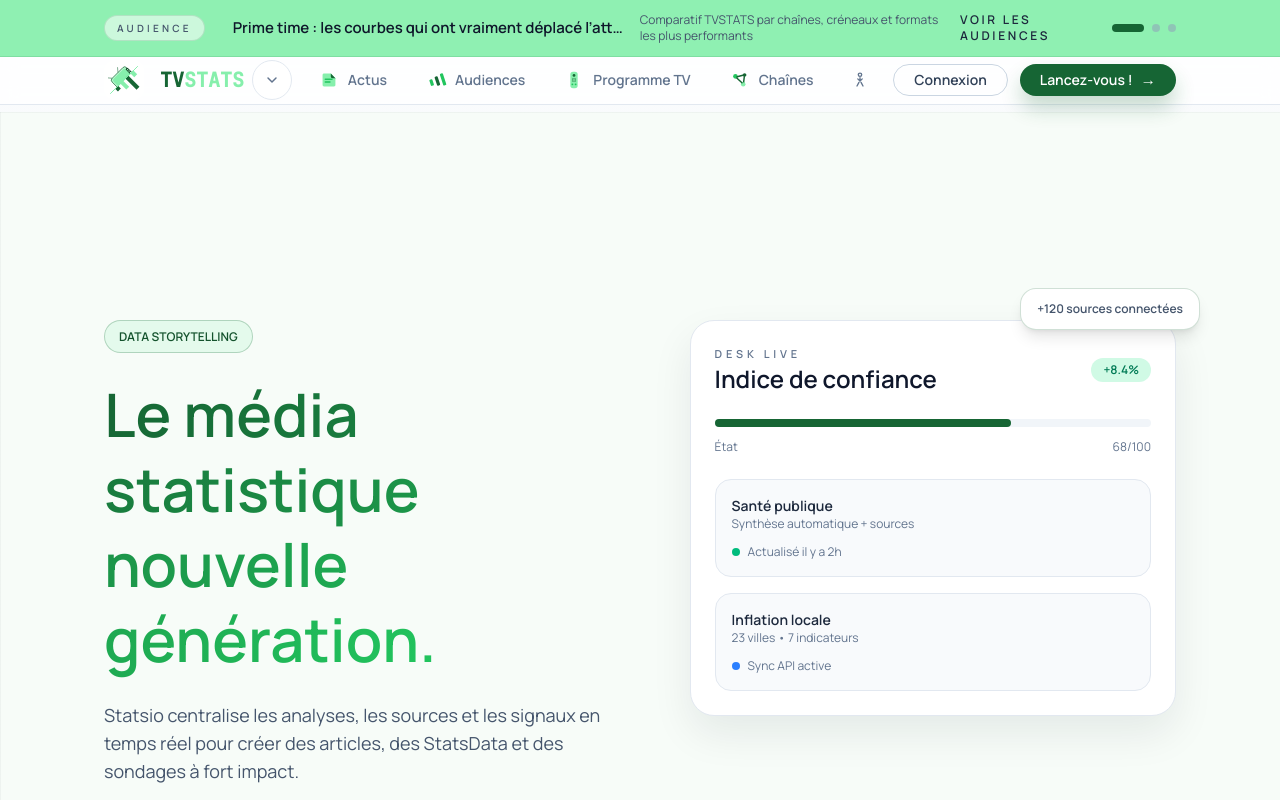
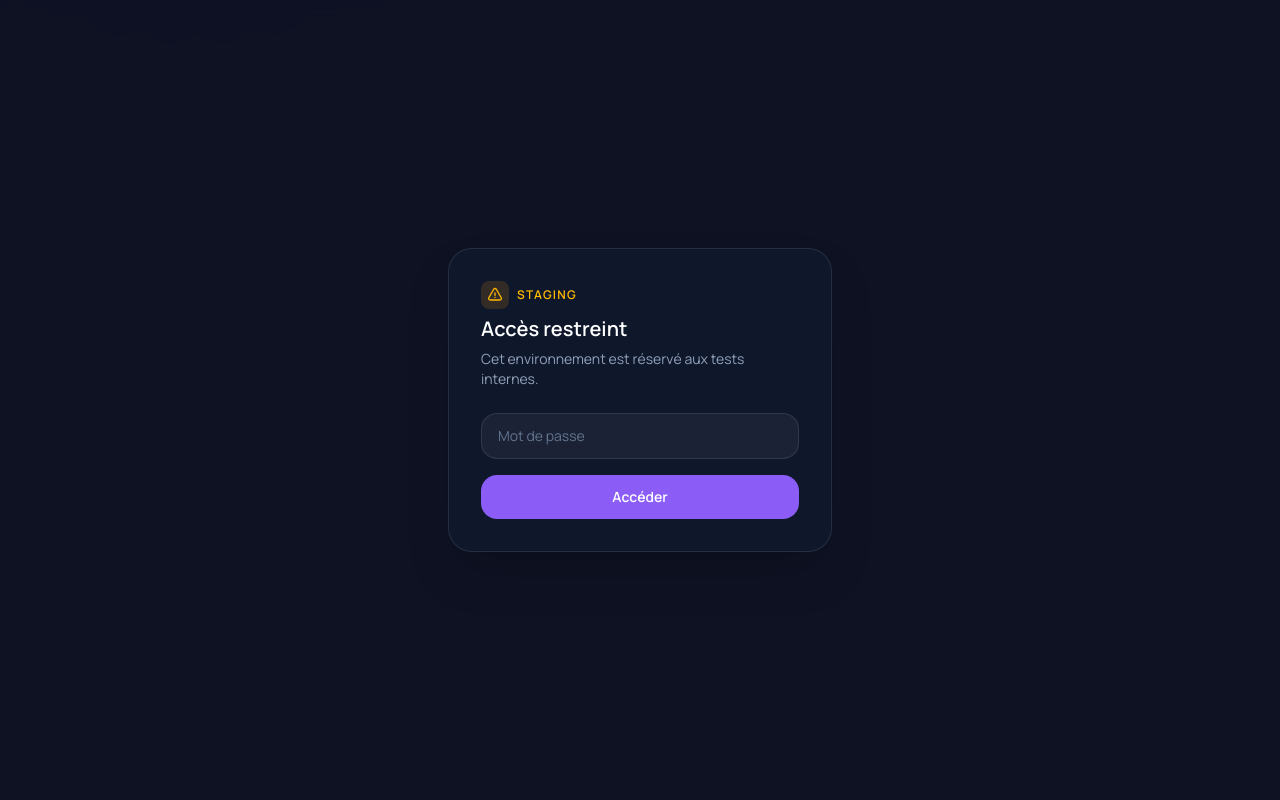
Before and after one commit to Statsio/statsio-front, a Nuxt app: page /tvstats in a window 1280 px wide. Shown: the top 800 px of the page. Built offline with nearby package versions, Linux system fonts and the light colour scheme.

Commit message:
add modal password staging

```diff
--- a/app/app.vue
+++ b/app/app.vue
@@ -14,6 +14,7 @@ const retry = () => {
 </script>
 
 <template>
+  <StagingGate>
     <AppBootstrapError v-if="bootstrapError" :error="bootstrapError" @retry="retry" />
     <template v-else>
       <NuxtLayout>
@@ -22,4 +23,5 @@ const retry = () => {
       <AppCreateFab v-if="showCreateFab" />
     </template>
     <AppNotificationStack />
+  </StagingGate>
 </template>
--- /dev/null
+++ b/app/components/staging/StagingGate.vue
@@ -0,0 +1,88 @@
+<script setup lang="ts">
+import { ref, onMounted } from 'vue'
+
+const config = useRuntimeConfig()
+const appEnv = config.public.appEnv as string
+const correctPassword = config.public.passwordMiddleware as string
+
+const SESSION_KEY = 'statsio.staging.access'
+const isProduction = appEnv === 'production'
+const isGranted = ref(true)
+const input = ref('')
+const error = ref(false)
+
+onMounted(() => {
+  if (isProduction) return
+  try {
+    isGranted.value = sessionStorage.getItem(SESSION_KEY) === 'granted'
+  } catch {
+    isGranted.value = false
+  }
+})
+
+function submit() {
+  if (input.value === correctPassword) {
+    try { sessionStorage.setItem(SESSION_KEY, 'granted') } catch {}
+    isGranted.value = true
+  } else {
+    error.value = true
+    input.value = ''
+  }
+}
+</script>
+
+<template>
+  <slot v-if="isProduction || isGranted" />
+
+  <div
+    v-else
+    class="fixed inset-0 z-[9999] flex items-center justify-center bg-slate-950/95 backdrop-blur-sm p-4"
+  >
+    <div class="w-full max-w-sm rounded-3xl border border-white/10 bg-slate-900 p-8 shadow-2xl">
+      <div class="mb-6 space-y-1.5">
+        <div class="flex items-center gap-2">
+          <span class="inline-flex h-7 w-7 items-center justify-center rounded-lg bg-amber-500/15 text-amber-400">
+            <svg xmlns="http://www.w3.org/2000/svg" class="h-4 w-4" fill="none" viewBox="0 0 24 24" stroke="currentColor" stroke-width="2">
+              <path stroke-linecap="round" stroke-linejoin="round" d="M12 9v3.75m-9.303 3.376c-.866 1.5.217 3.374 1.948 3.374h14.71c1.73 0 2.813-1.874 1.948-3.374L13.949 3.378c-.866-1.5-3.032-1.5-3.898 0L2.697 16.126zM12 15.75h.007v.008H12v-.008z" />
+            </svg>
+          </span>
+          <span class="text-xs font-semibold uppercase tracking-widest text-amber-400">Staging</span>
+        </div>
+        <h2 class="text-xl font-semibold text-white">Accès restreint</h2>
+        <p class="text-sm text-slate-400">Cet environnement est réservé aux tests internes.</p>
+      </div>
+
+      <form class="space-y-4" @submit.prevent="submit">
+        <div class="space-y-1.5">
+          <input
+            v-model="input"
+            type="password"
+            placeholder="Mot de passe"
+            autocomplete="current-password"
+            class="w-full rounded-2xl border px-4 py-3 text-sm text-white outline-none transition placeholder:text-slate-500"
+            :class="error
+              ? 'border-rose-500/60 bg-rose-950/40 focus:border-rose-400'
+              : 'border-white/10 bg-white/5 focus:border-primary focus:bg-white/8'"
+            @input="error = false"
+          />
+          <Transition
+            enter-active-class="transition duration-150 ease-out"
+            enter-from-class="opacity-0 -translate-y-0.5"
+            enter-to-class="opacity-100 translate-y-0"
+          >
+            <p v-if="error" class="text-xs font-medium text-rose-400">
+              Mot de passe incorrect.
+            </p>
+          </Transition>
+        </div>
+
+        <button
+          type="submit"
+          class="w-full rounded-2xl bg-primary px-4 py-3 text-sm font-semibold text-white transition hover:bg-primary/90 active:scale-[0.98]"
+        >
+          Accéder
+        </button>
+      </form>
+    </div>
+  </div>
+</template>
--- a/nuxt.config.ts
+++ b/nuxt.config.ts
@@ -34,6 +34,8 @@ export default defineNuxtConfig({
     public: {
       apiBaseUrl: process.env.NUXT_PUBLIC_API_BASE_URL ?? 'http://localhost:8080/api',
       googleClientId: process.env.NUXT_PUBLIC_GOOGLE_CLIENT_ID ?? '',
+      appEnv: process.env.NUXT_PUBLIC_APP_ENV ?? 'development',
+      passwordMiddleware: process.env.NUXT_PUBLIC_PASSWORD_MIDDLEWARE ?? '',
     },
   },
 
```
Lines whose indentation alone changed are shown as unchanged.
